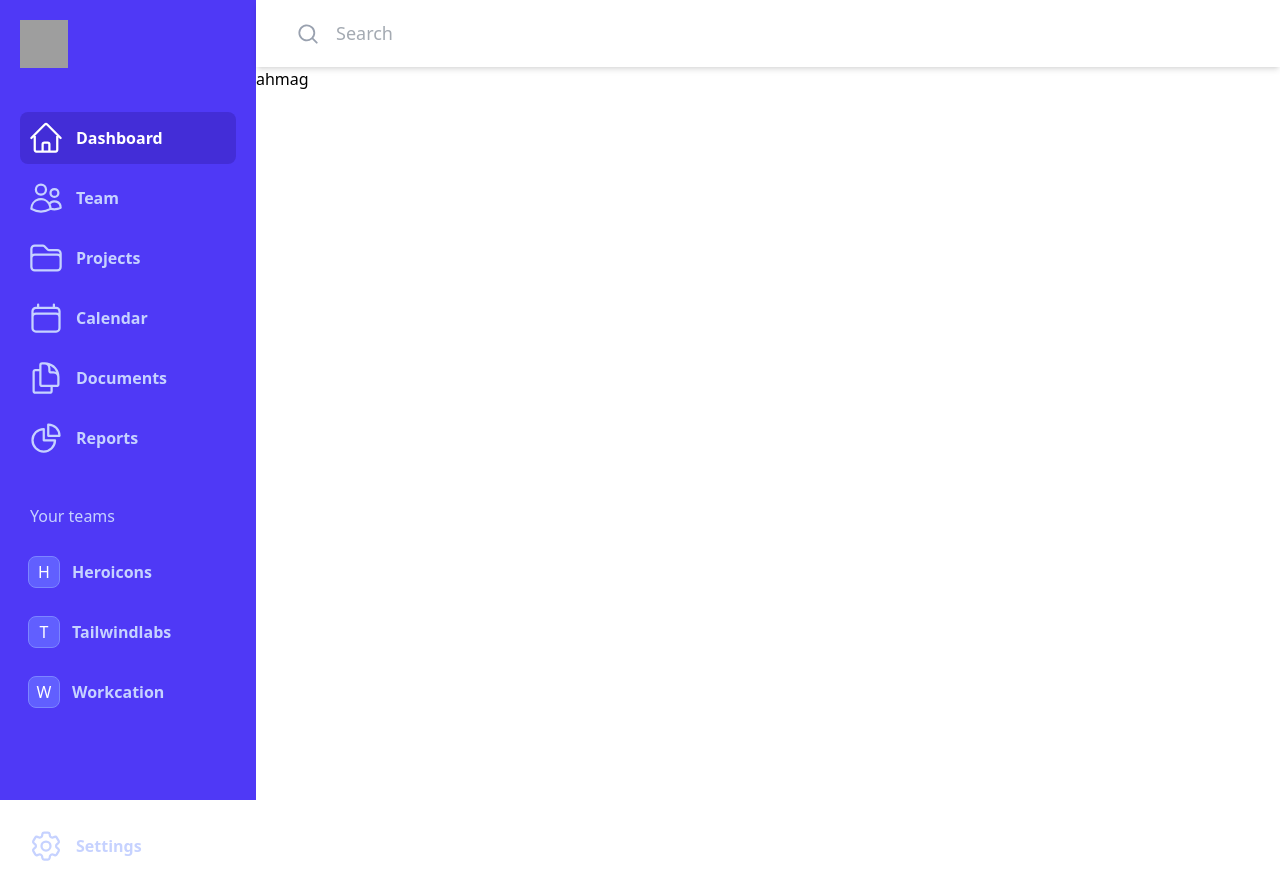
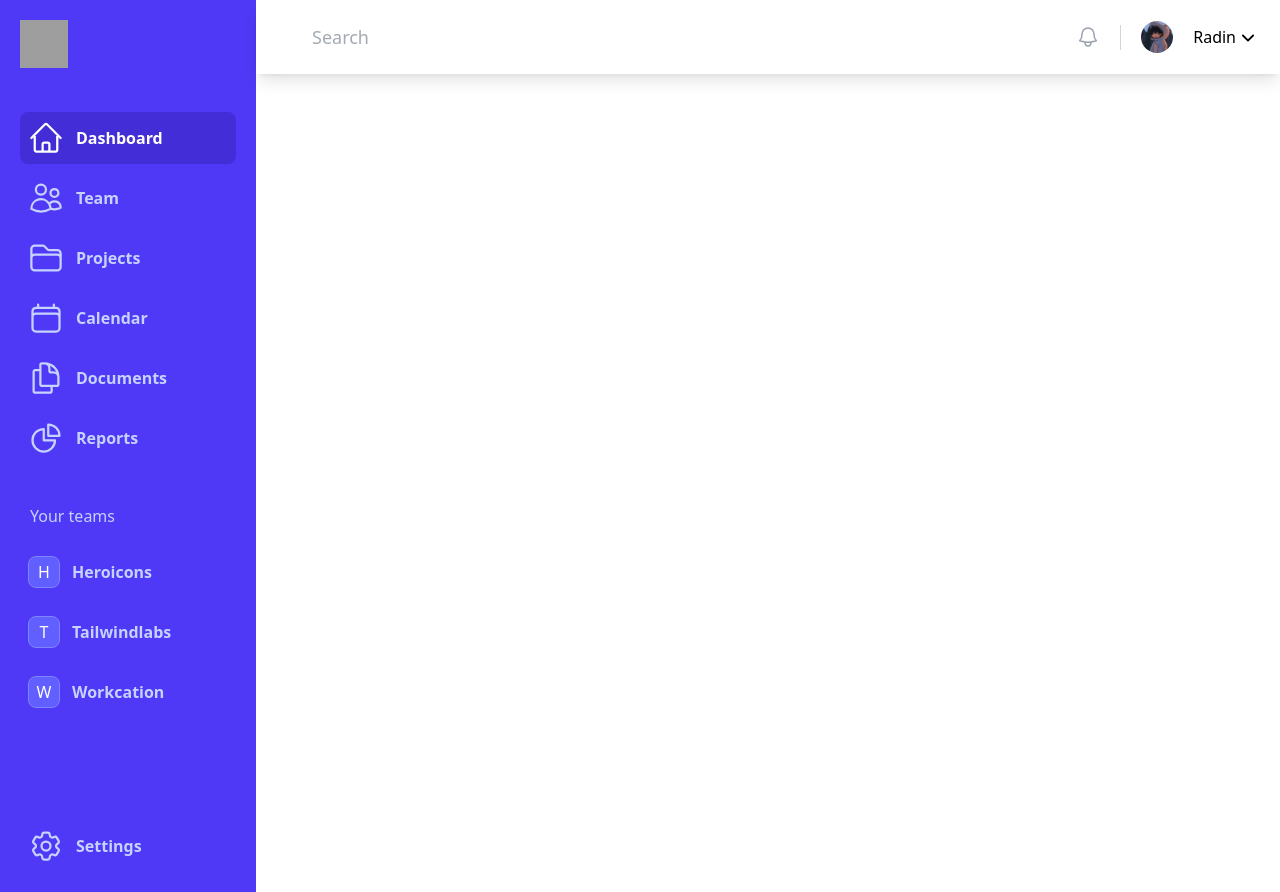
Before and after one commit to Andromeda-T/tw-control-panel, a website: page src/index.html in a window 1280 px wide. Drawn offline with Linux system fonts and the light colour scheme; grey boxes are pictures that could not be loaded.

Commit message:
completion the section's header

```diff
--- a/src/index.html
+++ b/src/index.html
@@ -13,7 +13,7 @@
 
 <body>
     <div class="grid grid-cols-10">
-        <div class="col-start-1 col-end-3 bg-[#4f39f6] h-screen">
+        <div class="col-start-1 col-end-3 bg-[#4f39f6] h-[100%]">
             <div class="mb-6 p-5">
                 <img class="w-12 h-12" alt="Your Company"
                     src="https://tailwindui.com/plus-assets/img/logos/mark.svg?color=white">
@@ -142,19 +142,46 @@
         </div>
 
         <div class="col-start-3 col-end-11">
-            <div class="grid grid-rows-12 h-screen">
-                <div class="row-start-1 row-end-2 flex items-center shadow-md">
-                    <form class="flex text-gray-600 ml-10">
-                        <svg class="w-6 h-6 text-gray-400 mt-0.5" xmlns="http://www.w3.org/2000/svg" viewBox="0 0 20 20" fill="currentColor"
-                            aria-hidden="true" data-slot="icon" class="d el ey om aex bar">
+            <div class="grid grid-rows-12 h-[100%]">
+                <div class="row-start-1 row-end-2 grid grid-cols-11 items-center shadow-lg">
+                    <div class="flex col-start-1 col-end-4 text-gray-600 ml-10">
+                        <svg class="w-6 h-6 text-gray-400 mt-0.5" xmlns="http://www.w3.org/2000/svg" viewBox="0 0 20 20"
+                            fill="currentColor" aria-hidden="true" data-slot="icon" class="d el ey om aex bar">
                             <path fill-rule="evenodd"
                                 d="M9 3.5a5.5 5.5 0 1 0 0 11 5.5 5.5 0 0 0 0-11ZM2 9a7 7 0 1 1 12.452 4.391l3.328 3.329a.75.75 0 1 1-1.06 1.06l-3.329-3.328A7 7 0 0 1 2 9Z"
                                 clip-rule="evenodd"></path>
                         </svg>
                         <input type="text" class="font-medium outline-0 ml-4 text-[18px]" placeholder="Search">
-                    </form>
+                    </div>
+                    <div class="flex items-center col-start-9 col-end-12 justify-end">
+                        <svg class="w-6 h-6 text-gray-400" xmlns="http://www.w3.org/2000/svg" fill="none"
+                            viewBox="0 0 24 24" stroke-width="1.5" stroke="currentColor" aria-hidden="true"
+                            data-slot="icon" class="on">
+                            <path stroke-linecap="round" stroke-linejoin="round"
+                                d="M14.857 17.082a23.848 23.848 0 0 0 5.454-1.31A8.967 8.967 0 0 1 18 9.75V9A6 6 0 0 0 6 9v.75a8.967 8.967 0 0 1-2.312 6.022c1.733.64 3.56 1.085 5.455 1.31m5.714 0a24.255 24.255 0 0 1-5.714 0m5.714 0a3 3 0 1 1-5.714 0">
+                            </path>
+                        </svg>
+                        <div class="bg-gray-300 w-[1px] h-[25px] mx-5"></div>
+                        <div class="flex">
+                            <img src="../images/photo_2024-07-04_13-50-35.jpg" class="w-8 h-8 rounded-[50%]" alt="">
+                            <p class="flex items-center mx-5">
+                                <span>
+                                    Radin
+                                </span>
+                                <span>
+                                    <svg xmlns="http://www.w3.org/2000/svg" class="w-6 h-6" viewBox="0 0 20 20" fill="currentColor"
+                                        aria-hidden="true" data-slot="icon" class="kg om bar">
+                                        <path fill-rule="evenodd"
+                                            d="M5.22 8.22a.75.75 0 0 1 1.06 0L10 11.94l3.72-3.72a.75.75 0 1 1 1.06 1.06l-4.25 4.25a.75.75 0 0 1-1.06 0L5.22 9.28a.75.75 0 0 1 0-1.06Z"
+                                            clip-rule="evenodd"></path>
+                                    </svg>
+                                </span>
+                            </p>
+                        </div>
+                    </div>
                 </div>
-                <div class="row-start-2 row-end-13 ">ahmag</div>
+                <div class="row-start-2 row-end-13 ">
+                </div>
             </div>
         </div>
     </div>
```
Also changed, not shown: images/photo_2024-07-04_13-50-35.jpg (added), src/main.css.
